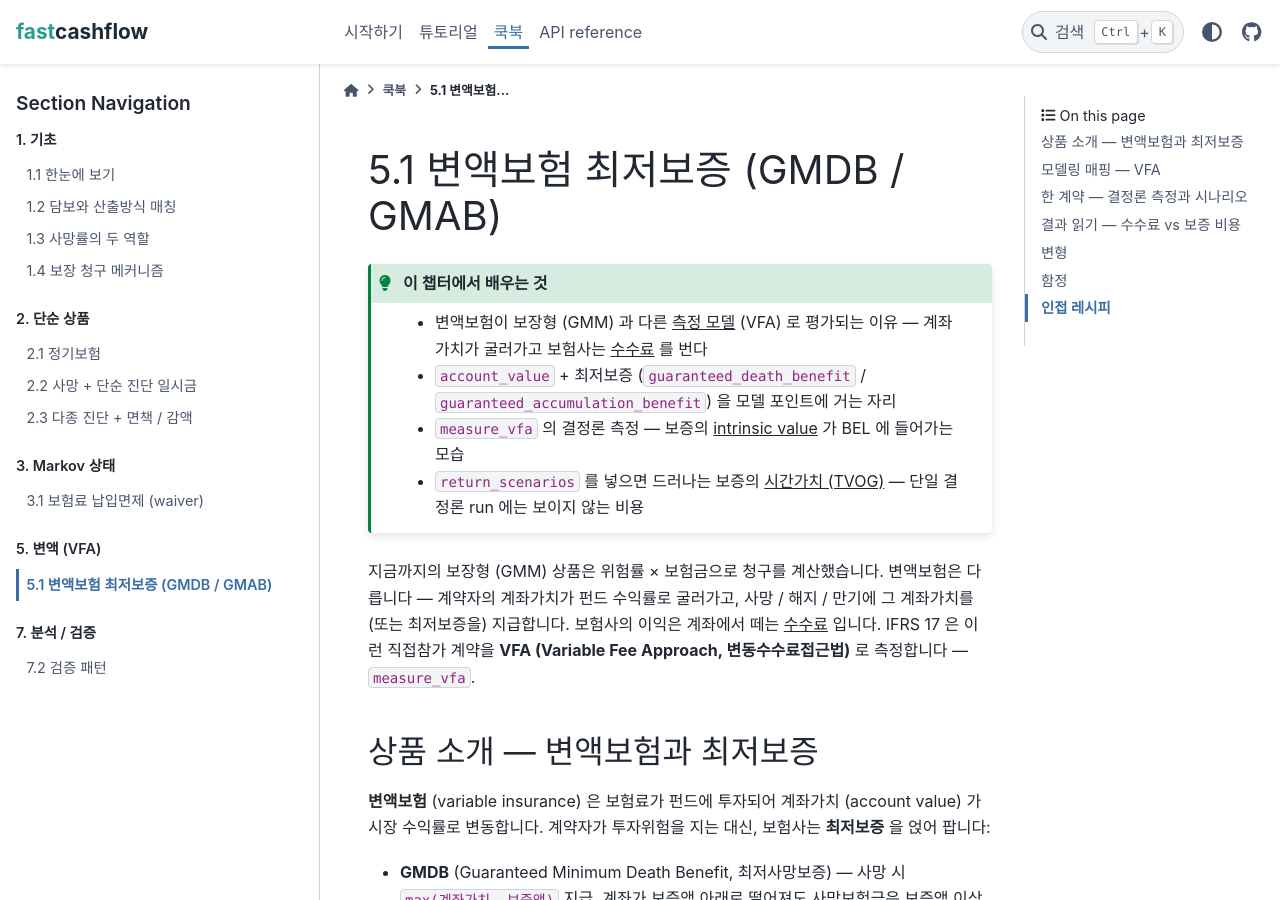
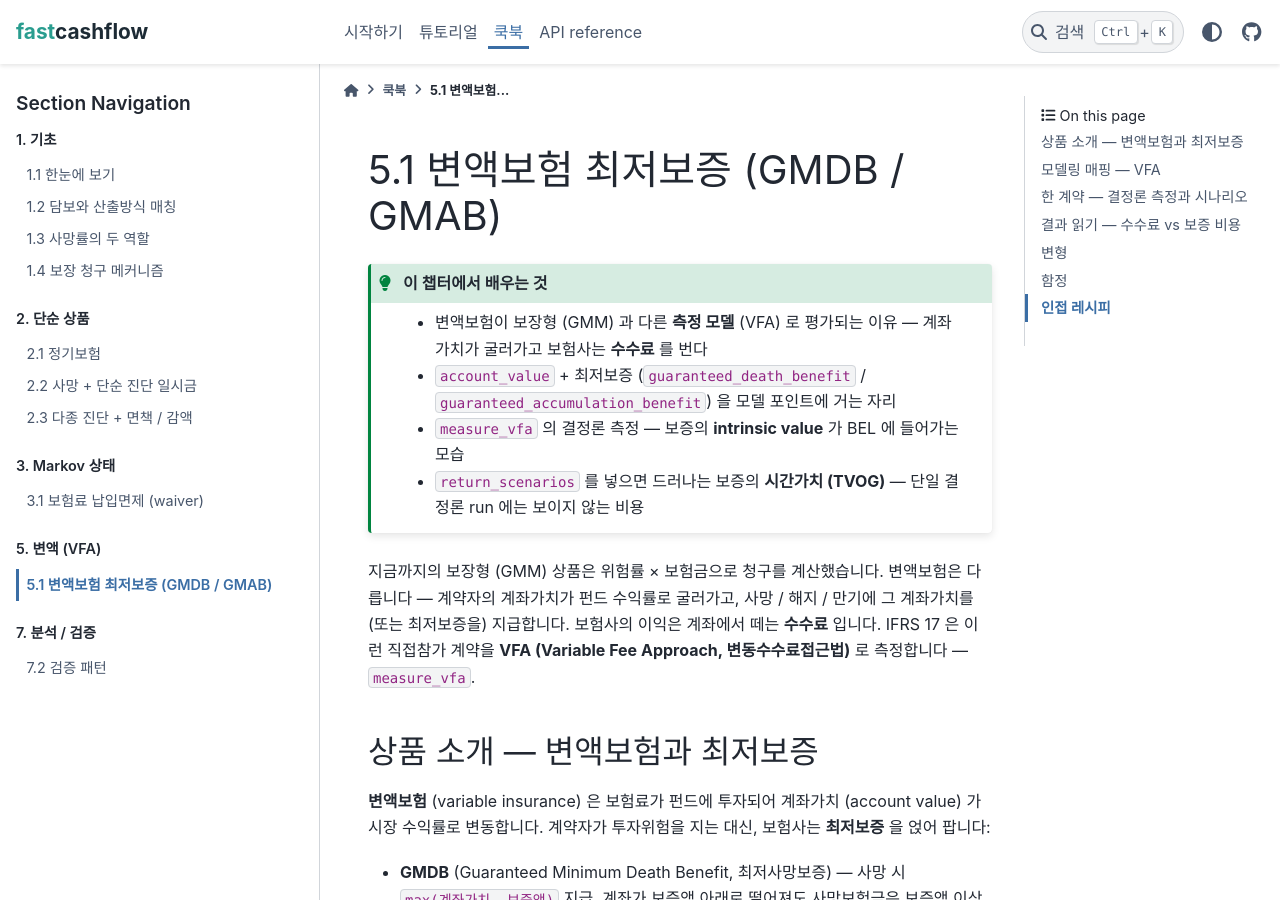
Before and after one commit to seokhoonj/fastcashflow, a Sphinx documentation site: the page built from docs/cookbook/variable/gmdb-gmab.md, in a window 1280 px wide and 900 px high. Built offline with Sphinx 7.4.7 and the PyData theme 0.15.4, drawn with Linux system fonts in a browser that asks for light colours.

Commit message:
docs: use bold (markdown-native) for emphasis in the VFA chapter
Reverting the raw <u> HTML -- it does not belong in a .md file, and
markdown has no native underline. Bold reads well in Korean and is native,
so emphasis is **bold**, not *italic* and not <u>.

````diff
--- a/docs/cookbook/variable/gmdb-gmab.md
+++ b/docs/cookbook/variable/gmdb-gmab.md
@@ -3,19 +3,19 @@
 ```{admonition} 이 챕터에서 배우는 것
 :class: tip
 
-- 변액보험이 보장형 (GMM) 과 다른 <u>측정 모델</u> (VFA) 로 평가되는 이유 —
-  계좌가치가 굴러가고 보험사는 <u>수수료</u> 를 번다
+- 변액보험이 보장형 (GMM) 과 다른 **측정 모델** (VFA) 로 평가되는 이유 —
+  계좌가치가 굴러가고 보험사는 **수수료** 를 번다
 - `account_value` + 최저보증 (`guaranteed_death_benefit` /
   `guaranteed_accumulation_benefit`) 을 모델 포인트에 거는 자리
-- `measure_vfa` 의 결정론 측정 — 보증의 <u>intrinsic value</u> 가 BEL 에 들어가는 모습
-- `return_scenarios` 를 넣으면 드러나는 보증의 <u>시간가치 (TVOG)</u> — 단일
+- `measure_vfa` 의 결정론 측정 — 보증의 **intrinsic value** 가 BEL 에 들어가는 모습
+- `return_scenarios` 를 넣으면 드러나는 보증의 **시간가치 (TVOG)** — 단일
   결정론 run 에는 보이지 않는 비용
 ```
 
 지금까지의 보장형 (GMM) 상품은 위험률 × 보험금으로 청구를 계산했습니다.
 변액보험은 다릅니다 — 계약자의 계좌가치가 펀드 수익률로 굴러가고, 사망 /
 해지 / 만기에 그 계좌가치를 (또는 최저보증을) 지급합니다. 보험사의 이익은
-계좌에서 떼는 <u>수수료</u> 입니다. IFRS 17 은 이런 직접참가 계약을 **VFA
+계좌에서 떼는 **수수료** 입니다. IFRS 17 은 이런 직접참가 계약을 **VFA
 (Variable Fee Approach, 변동수수료접근법)** 로 측정합니다 — `measure_vfa`.
 
 ## 상품 소개 — 변액보험과 최저보증
@@ -30,9 +30,9 @@
 - **GMAB** (Guaranteed Minimum Accumulation Benefit, 최저적립보증) — 만기
   생존 시 `max(계좌가치, 보증액)` 지급.
 
-보증액을 넘는 <u>초과분</u> (`보증액 - 계좌가치`, 양수일 때) 이 보험사가 부담하는
+보증액을 넘는 **초과분** (`보증액 - 계좌가치`, 양수일 때) 이 보험사가 부담하는
 보증 비용입니다. 계좌가 보증을 웃돌면 초과분은 0 — 보증은 계좌가치에 대한
-**풋옵션** 처럼 <u>하락에만</u> 비용이 발생합니다.
+**풋옵션** 처럼 **하락에만** 비용이 발생합니다.
 
 ## 모델링 매핑 — VFA
 
@@ -135,7 +135,7 @@ CSM  =     14,176,164
 **결정론 run 은 보증의 intrinsic value (중앙 시나리오에서의 비용) 만 봅니다.**
 6% 성장 가정이면 계좌가 빠르게 보증액 (102% / 105%) 을 넘어 floor 가 거의
 안 물립니다 — 그래서 intrinsic 은 작습니다 (수수료 17.83M 와 CSM 17.61M 의
-차이 ≈ 0.22M 뿐). 단일 결정론 run 만 보면 "보증이 거의 공짜" 라는 <u>틀린</u>
+차이 ≈ 0.22M 뿐). 단일 결정론 run 만 보면 "보증이 거의 공짜" 라는 **틀린**
 결론에 이릅니다.
 
 **시나리오를 넣으면 보증의 진짜 비용 — 시간가치 (TVOG) 가 드러납니다.**
@@ -147,7 +147,7 @@ CSM  =     14,176,164
 :class: note
 
 `return_scenarios` 는 당신의 ESG (Economic Scenario Generator, 경제 시나리오
-생성기) 산출물입니다. fastcashflow 는 시나리오를 <u>생성</u> 하지 않고, 받아 보증
+생성기) 산출물입니다. fastcashflow 는 시나리오를 **생성** 하지 않고, 받아 보증
 비용을 평가합니다. 한 변수 (여기선 펀드 월수익률) 의 `(n_scenarios, n_time)`
 배열로 건네면 됩니다 — 열 수는 투영 개월수와 같아야 합니다.
 ```
@@ -155,9 +155,9 @@ CSM  =     14,176,164
 ```{admonition} TVOG 의 부호는 보장되지 않음
 :class: warning
 
-VFA 는 위험중립 measure 가 아니라 <u>기초자산 수익률</u> 로 할인합니다. 그래서
+VFA 는 위험중립 measure 가 아니라 **기초자산 수익률** 로 할인합니다. 그래서
 floor 의 시간가치는 부호가 고정이 아닙니다 — 깊은 in-the-money 보증은
-변동성이 오히려 일부 시나리오를 floor 위로 끌어올려 비용을 <u>낮춰</u> 시간가치가
+변동성이 오히려 일부 시나리오를 floor 위로 끌어올려 비용을 **낮춰** 시간가치가
 음수일 수도 있습니다. 위험중립 풋옵션의 "시간가치 >= 0" 직관이 여기선 그대로
 통하지 않습니다.
 ```
@@ -205,7 +205,7 @@ stochastic 을 거는 건 미래 확장입니다. **GMDB / GMAB 보증액 자체
 
 중앙 성장 가정에선 floor 가 거의 안 물려 intrinsic 이 작게 나옵니다. 보증의
 진짜 비용 (시간가치) 은 `return_scenarios` 를 넣어야 드러납니다 — 단일
-결정론 run 에는 <u>원리상</u> 보이지 않습니다.
+결정론 run 에는 **원리상** 보이지 않습니다.
 
 ### 함정 3 — 보증액 기본 0
 
````
